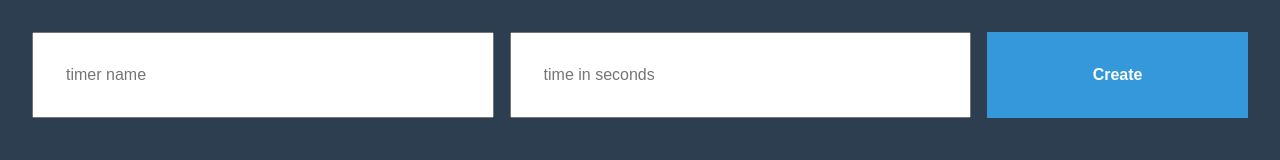
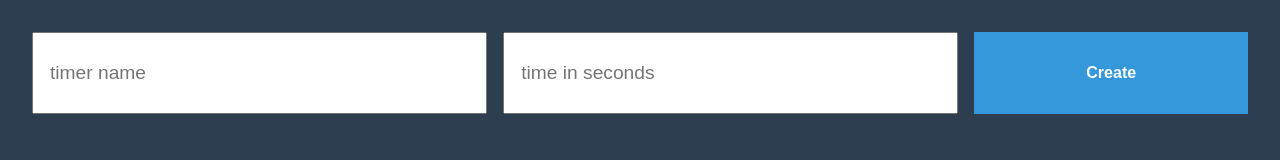
Before and after one commit to jfcorugedo/timers-manager, a React app: page / in a window 1280 px wide. Built offline with nearby package versions, Linux system fonts and the light colour scheme.

Commit message:
some style improvements. Now new timers are added from the first position

```diff
--- a/src/app/index.js
+++ b/src/app/index.js
@@ -19,7 +19,7 @@ class App extends Component {
     }
 
     createTimer(event) {
-        this.state.timers.push({ id: this.state.nextId++, name: this.state.timerName, time:this.state.timerTime });
+        this.state.timers.unshift({ id: this.state.nextId++, name: this.state.timerName, time:this.state.timerTime });
         this.setState({timers: this.state.timers});
         event.preventDefault();
     }
--- a/src/app/timer-adder/index.css
+++ b/src/app/timer-adder/index.css
@@ -12,8 +12,8 @@
 
 .timer-adder input {
     flex: 2 1 0;
-    padding: 2rem;
-    font-size: 1rem;
+    padding: 1rem;
+    font-size: 1.2rem;
 }
 
 .timer-adder button {
```
